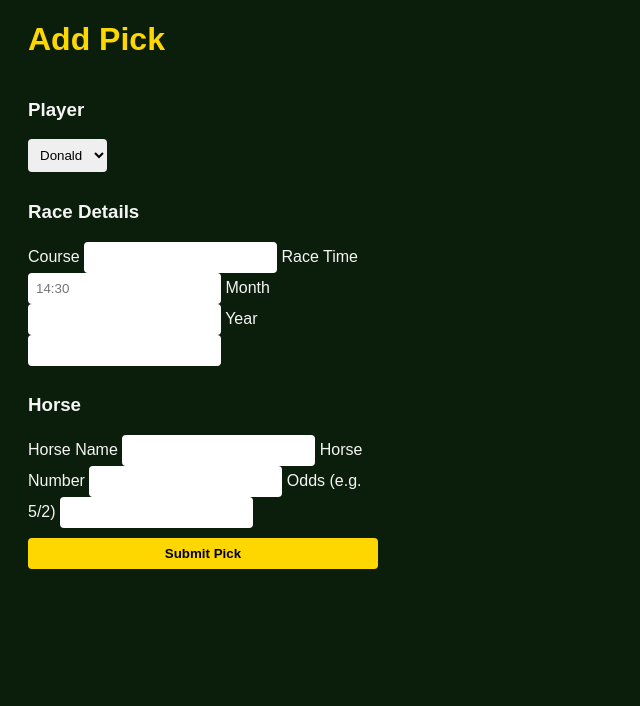
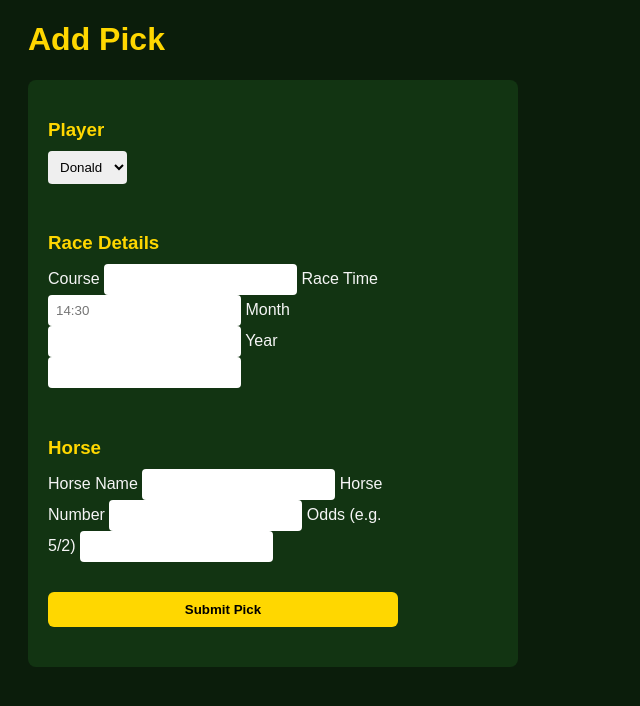
Before and after one commit to craignim1609-pixel/Horse-Racing-Tracker, a FastAPI app: template app/templates/add-pick.html in a window 1280 px wide. Shown: the part 72-778 px from the top of the page, without its empty margins (0-640 px from the left). Run offline with FastAPI, Linux system fonts and the light colour scheme; the template is opened without the code that fills it, so the values that code supplies are empty.

Commit message:
Update style.css

```diff
--- a/app/static/style.css
+++ b/app/static/style.css
@@ -111,3 +111,37 @@ button {
     margin-top: 20px;
     white-space: pre-wrap;
 }
+.form-card {
+    background: #123412;
+    padding: 20px;
+    border-radius: 8px;
+    max-width: 450px;
+    margin-top: 20px;
+}
+
+.form-section {
+    margin-bottom: 20px;
+}
+
+.form-section h3 {
+    color: gold;
+    margin-bottom: 10px;
+}
+
+.result-box {
+    margin-top: 15px;
+    padding: 10px;
+    border-radius: 6px;
+    background: #0f2a0f;
+    color: gold;
+    display: none;
+}
+
+.submit-btn {
+    background: gold;
+    color: black;
+    padding: 10px;
+    font-weight: bold;
+    border-radius: 6px;
+    cursor: pointer;
+}
```
